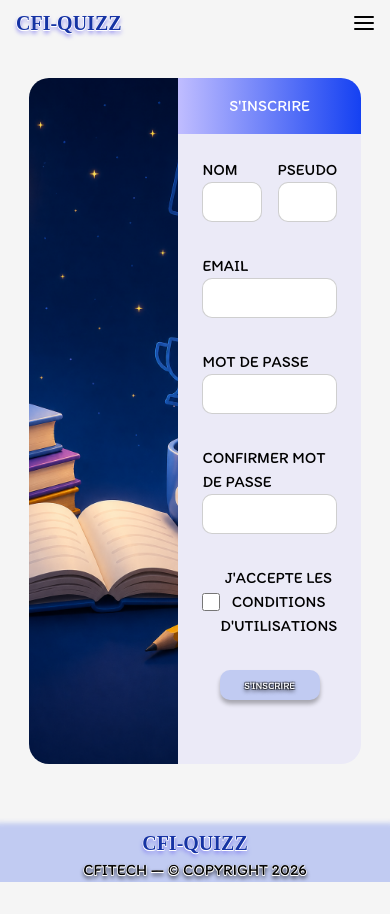
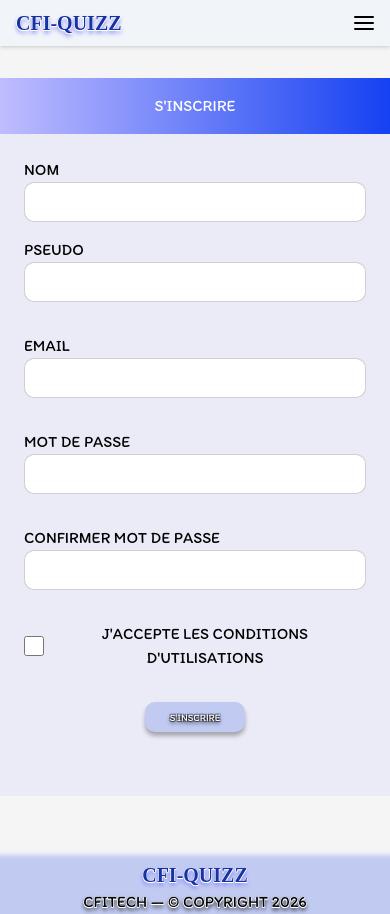
Before and after one commit to isma-dmh/projet-quizz-2026, a React (Vite) app: page /inscription in a window 390 px wide. Before the commit the page ends 882 px from the top, so only its background shows below. Built offline with nearby package versions, Linux system fonts and the light colour scheme; a web font is replaced by a local one.

Commit message:
Ajout responsive

```diff
--- a/src/App.css
+++ b/src/App.css
@@ -81,6 +81,8 @@ body {
 
 header {
   padding: 0.5rem 1rem;
+  box-shadow: 0 0 5px 0 rgba(0, 0, 0, 0.269);
+  background-color: rgb(241, 244, 249);
 }
 
 header > nav > button {
--- a/src/assets/styles/inscription.css
+++ b/src/assets/styles/inscription.css
@@ -6,7 +6,7 @@ input {
   padding: 0 1rem;
 }
 
-.bloc-formulaire  p {
+.bloc-formulaire p {
   text-align: center;
   color: rgb(183, 5, 5);
   font-weight: bold;
@@ -87,3 +87,46 @@ input {
     min-height: 30px;
   }
 }
+
+@media (max-width: 900px) {
+  .img-container {
+    display: none;
+  }
+
+  .bloc-formulaire > .formulaire {
+    h2 {
+      border-top-left-radius: 20px;
+    }
+
+    form {
+      border-bottom-left-radius: 20px;
+      border-bottom-right-radius: 20px;
+    }
+  }
+}
+
+@media (max-width: 600px) {
+
+    .bloc-formulaire{
+
+        width: 100%;
+
+        .formulaire{
+
+            h2,form{
+
+                border-radius: 0;
+
+            }
+
+        }
+
+    }
+
+    #nom-pseudo{
+
+        flex-direction: column;
+
+    }
+
+}
--- a/src/components/Header.jsx
+++ b/src/components/Header.jsx
@@ -1,8 +1,15 @@
-import { NavLink } from "react-router-dom";
-import { useState } from "react";
+import { NavLink, useLocation } from "react-router-dom";
+import { useEffect, useState } from "react";
 
 export const Header = () => {
   const [open, setOpen] = useState(false);
+
+  const location = useLocation();
+
+  useEffect(() => {
+    const timer = setTimeout(() => setOpen(false), 0);
+    return () => clearTimeout(timer);
+  }, [location]);
 
   return (
     <header className="flex justify-between items-center ">
@@ -10,10 +17,7 @@ export const Header = () => {
         <h2 className="logo">CFI-QUIZZ</h2>
       </NavLink>
       <nav id={open ? "open" : ""}>
-        <button
-          onClick={() => setOpen(!open)}
-          type="button"
-        >
+        <button onClick={() => setOpen(!open)} type="button">
           {open ? (
             <img src="./src/assets/images/cross.svg" id="croix" />
           ) : (
```
